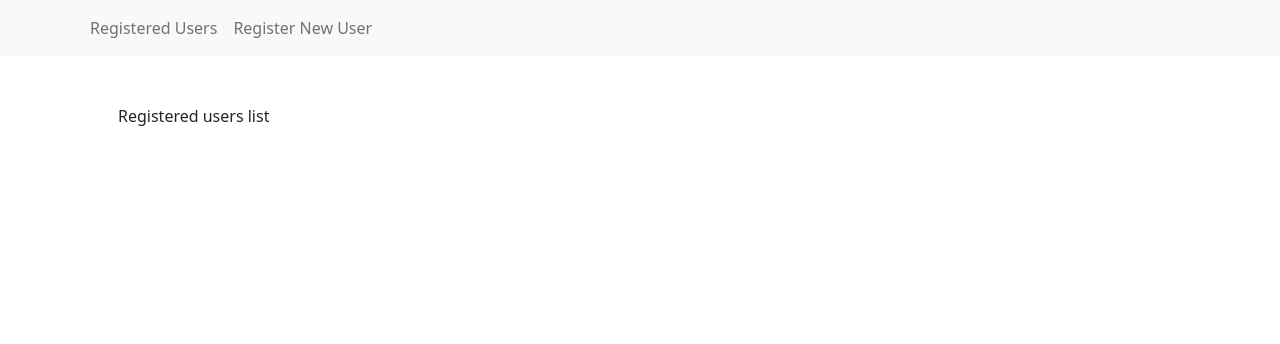
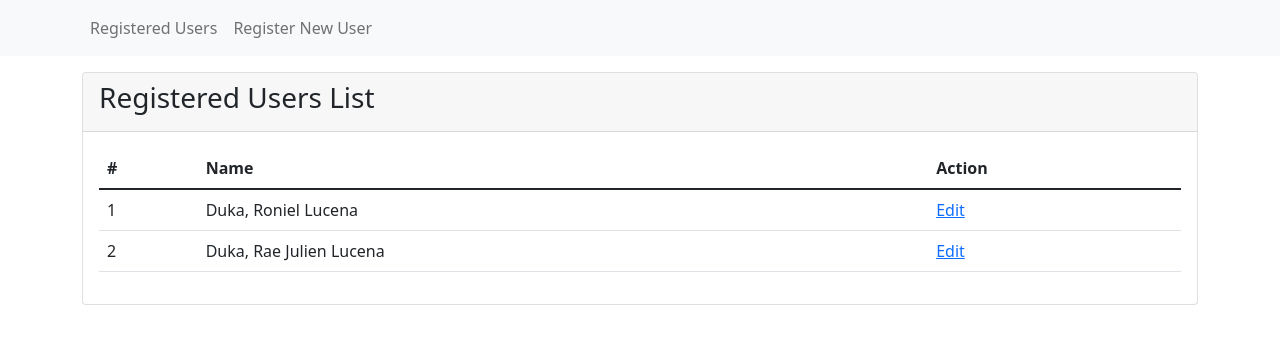
Before and after one commit to healer404/user_registration, a React (Create React App) app: page / in a window 1280 px wide. Shown: the top 344 px of the page. Built offline with nearby package versions, Linux system fonts and the light colour scheme.

Commit message:
Added UI for the List of Registered Users
Added a user interface for displaying the list of the registered users. The edit link per item is also added that can be redirected to the edit page with the specific id of the item selected.

```diff
--- a/src/RegisteredUsersList.js
+++ b/src/RegisteredUsersList.js
@@ -1,9 +1,66 @@
-import React from "react";
+import React, {useState, useEffect} from "react";
+import {Link} from "react-router-dom";
 
 export const RegisteredUsersList = () => {
+    const [inputs, setInputs] = useState([]);
+
+    useEffect(() =>{
+        setInputs([
+            {
+                id: 1,
+                fname: "Roniel",
+                lname: "Duka",
+                mname: "Lucena",
+                age: 22,
+                sex: "male",
+                email: "dukaroniel0701@gmail.com",
+            },
+
+            {
+                id: 2,
+                fname: "Rae Julien",
+                lname: "Duka",
+                mname: "Lucena",
+                age: 15,
+                sex: "male",
+                email: "pukkaraj@gmail.com",
+            }
+        ])
+    }, []);
+
     return (
-        <div className="container p-5">
-            Registered users list
+        <div className="container">
+            <div className="mt-3">
+                <div className="card">
+                    <div className="card-header">
+                        <h3>Registered Users List</h3>
+                    </div>
+                    <div className="card-body">
+                        <table className="table table-responsive table-hover">
+                            <thead>
+                            <tr>
+                                <th>#</th>
+                                <th>Name</th>
+                                <th>Action</th>
+                            </tr>
+                            </thead>
+                            <tbody>
+                            {
+                                inputs.map(data => (
+                                    <tr key={data.id}>
+                                        <td>{data.id}</td>
+                                        <td>{data.lname}, {data.fname} {data.mname}</td>
+                                        <td>
+                                            <Link to={`/edit/${data.id}`}> Edit</Link>
+                                        </td>
+                                    </tr>
+                                ))
+                            }
+                            </tbody>
+                        </table>
+                    </div>
+                </div>
+            </div>
         </div>
     );
 }
```
